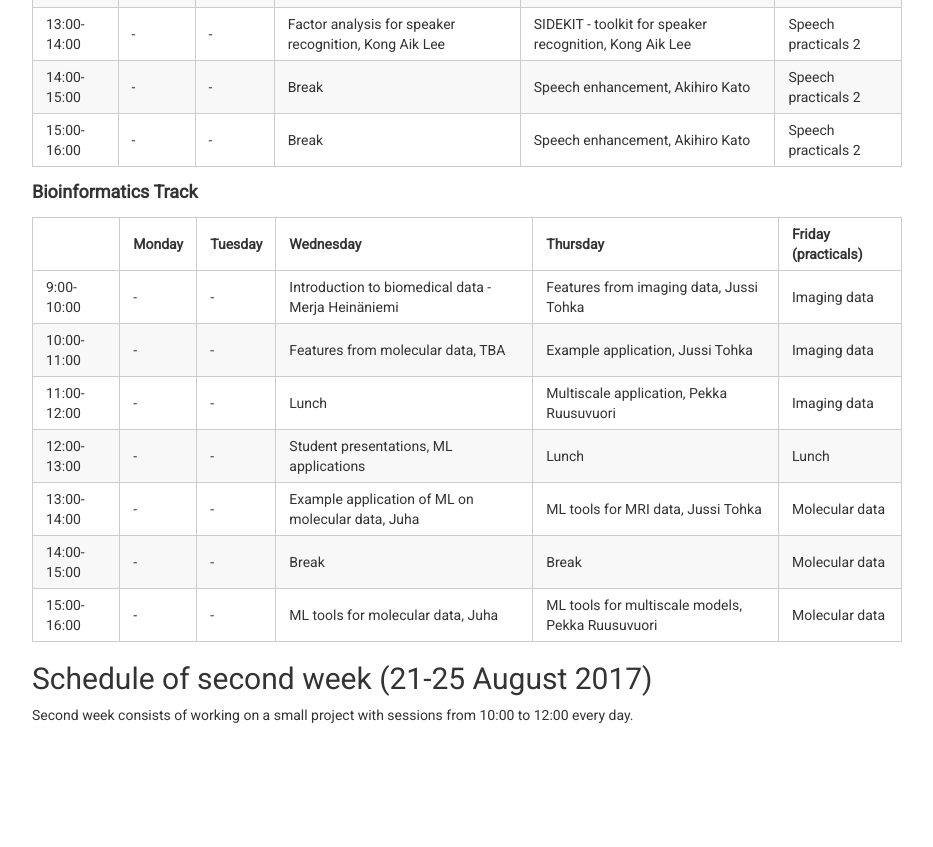
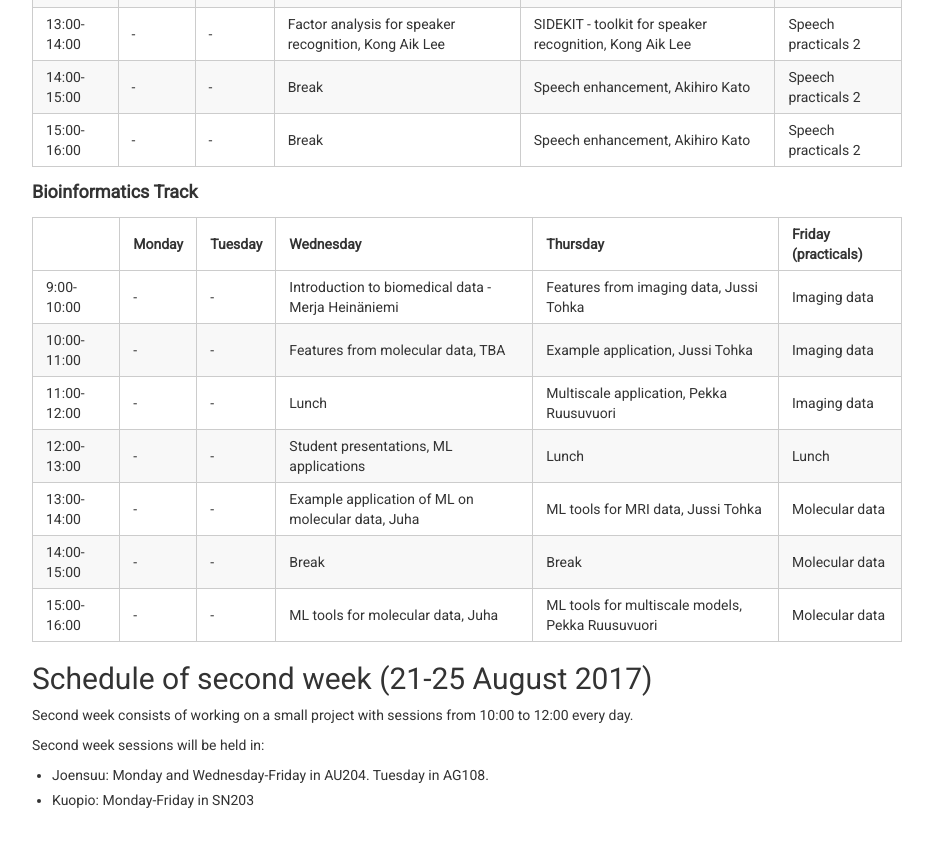
Before and after one commit to abrahamwoubie/Summer_School_RL, a Jekyll site: the page built from schedule.md, in a window 1280 px wide and 900 px high, scrolled down 1182 px. Shown: the top 847 px of the window, without its empty margins (173-1106 px from the left). Built offline with Jekyll 4.4.1, drawn with Linux system fonts in a browser that asks for light colours; nearby versions of some CDN libraries; before the commit the page ends 1997 px from its top, so only the background shows below that.

Commit message:
Added locations for second week lectures

```diff
--- a/schedule.md
+++ b/schedule.md
@@ -50,3 +50,8 @@ Participants can choose between speech or bioinformatics track (Wednesday, Thurs
 
 ## Schedule of second week (21-25 August 2017)
 Second week consists of working on a small project with sessions from 10:00 to 12:00 every day.
+
+Second week sessions will be held in:
+
+* Joensuu: Monday and Wednesday-Friday in AU204. Tuesday in AG108.
+* Kuopio: Monday-Friday in SN203
```
